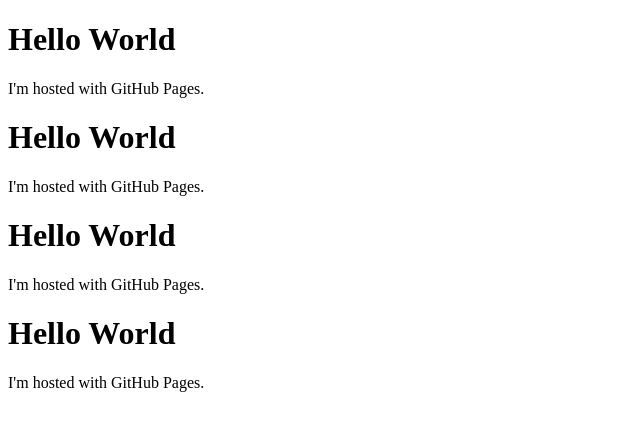
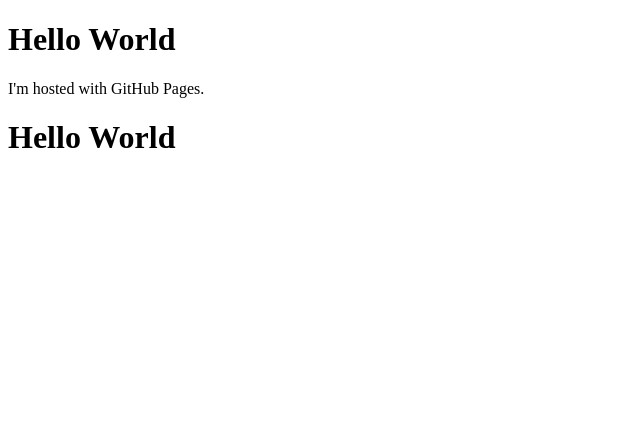
Before and after one commit to betsynoypi/username.github.io, a plain HTML site: page index.html in a window 1280 px wide. Shown: the whole page, without its empty margins (0-640 px from the left). Drawn offline with Linux system fonts and the light colour scheme.

Commit message:
Commited changes to html.index

```diff
--- a/index.html
+++ b/index.html
@@ -4,10 +4,6 @@
 <h1>Hello World</h1>
 <p>I'm hosted with GitHub Pages.</p>
 <h1>Hello World</h1>
-<p>I'm hosted with GitHub Pages.</p>
-<h1>Hello World</h1>
-<p>I'm hosted with GitHub Pages.</p>
-<h1>Hello World</h1>
-<p>I'm hosted with GitHub Pages.</p>
+
 </body>
 </html>
```
